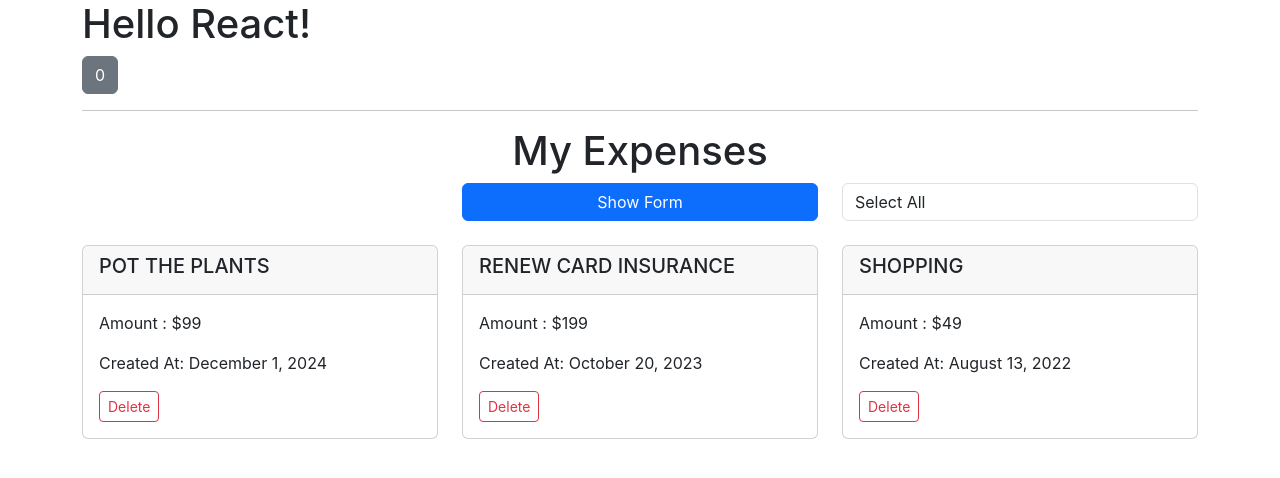
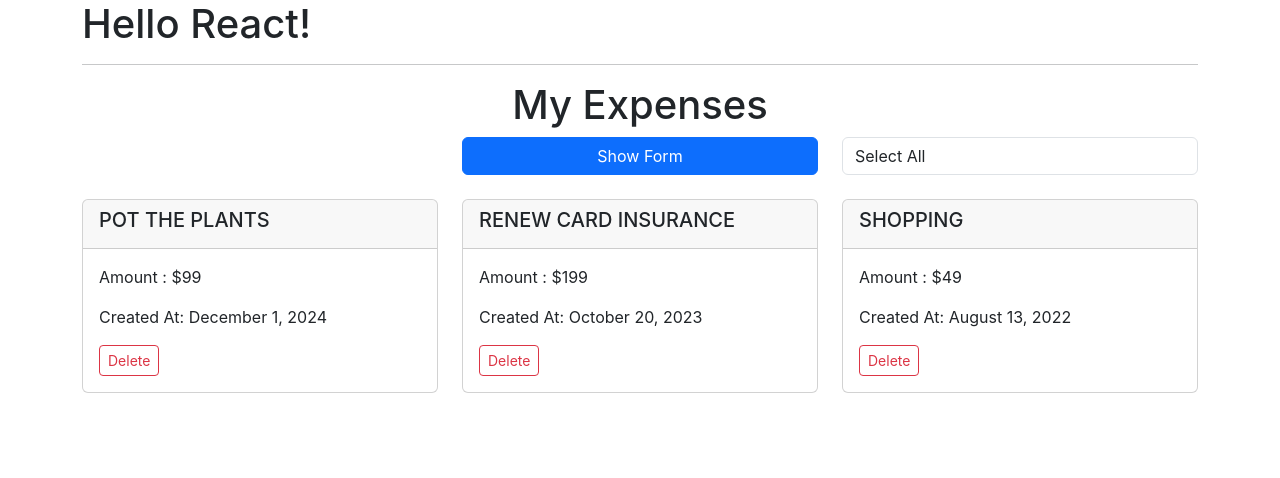
Before and after one commit to synergy2411/dec-24-react, a React (Create React App) app: page / in a window 1280 px wide. Shown: the top 478 px of the page. Built offline with nearby package versions, Linux system fonts and the light colour scheme; data requests are answered from the project's data file.

Commit message:
context added

```diff
--- a/src/App.js
+++ b/src/App.js
@@ -3,27 +3,21 @@
 import DemoClassBased from "./components/playground/DemoClassBased";
 import Auth from "./components/playground/auth";
 import DemoUseEffect from "./components/playground/DemoUseEffect";
+import AuthContext from "./context/auth-context";
 
 function App() {
-  const [counter, setCounter] = useState(0);
-
   return (
     <div className="container">
       <h1>Hello React!</h1>
-      <button
-        type="button"
-        className="btn btn-secondary"
-        onClick={() => setCounter(counter + 1)}
-      >
-        {counter}
-      </button>
 
       <hr />
 
       {/* <DemoUseEffect /> */}
       {/* <Auth /> */}
       {/* {counter <= 3 && <DemoClassBased counter={counter} />} */}
-      <Expenses />
+      <AuthContext.Provider value={{ isLoggedIn: true }}>
+        <Expenses />
+      </AuthContext.Provider>
     </div>
   );
 }
--- a/src/components/Expenses/ExpenseDate/ExpenseDate.jsx
+++ b/src/components/Expenses/ExpenseDate/ExpenseDate.jsx
@@ -1,12 +1,21 @@
+import AuthContext from "../../../context/auth-context";
+
 const ExpenseDate = ({ createdAt }) => {
   const day = createdAt.toLocaleString("en-US", { day: "numeric" });
   const month = createdAt.toLocaleString("en-US", { month: "long" });
   const year = createdAt.getFullYear();
 
   return (
-    <p>
-      Created At: {month} {day}, {year}
-    </p>
+    <AuthContext.Consumer>
+      {(context) => {
+        const createdDate = context.isLoggedIn ? (
+          <p>
+            Created At: {month} {day}, {year}
+          </p>
+        ) : null;
+        return createdDate;
+      }}
+    </AuthContext.Consumer>
   );
 };
 
--- a/src/components/Expenses/Expenses.jsx
+++ b/src/components/Expenses/Expenses.jsx
@@ -46,7 +46,10 @@
         console.log(err);
       }
     };
+    // setTimeout(() => {
+    // http polling
     fetchExpenses();
+    // }, 500);
   }, []);
 
   const deleteExpense = async (expenseId) => {
@@ -73,6 +76,7 @@
         },
       });
       const newExpense = await response.json();
+
       setExpenses((prevExpense) => [
         { ...newExpense, createdAt: new Date(newExpense.createdAt) },
         ...prevExpense,
--- /dev/null
+++ b/src/context/auth-context.js
@@ -0,0 +1,7 @@
+import React from "react";
+
+const AuthContext = React.createContext({
+  isLoggedIn: false,
+});
+
+export default AuthContext;
```
